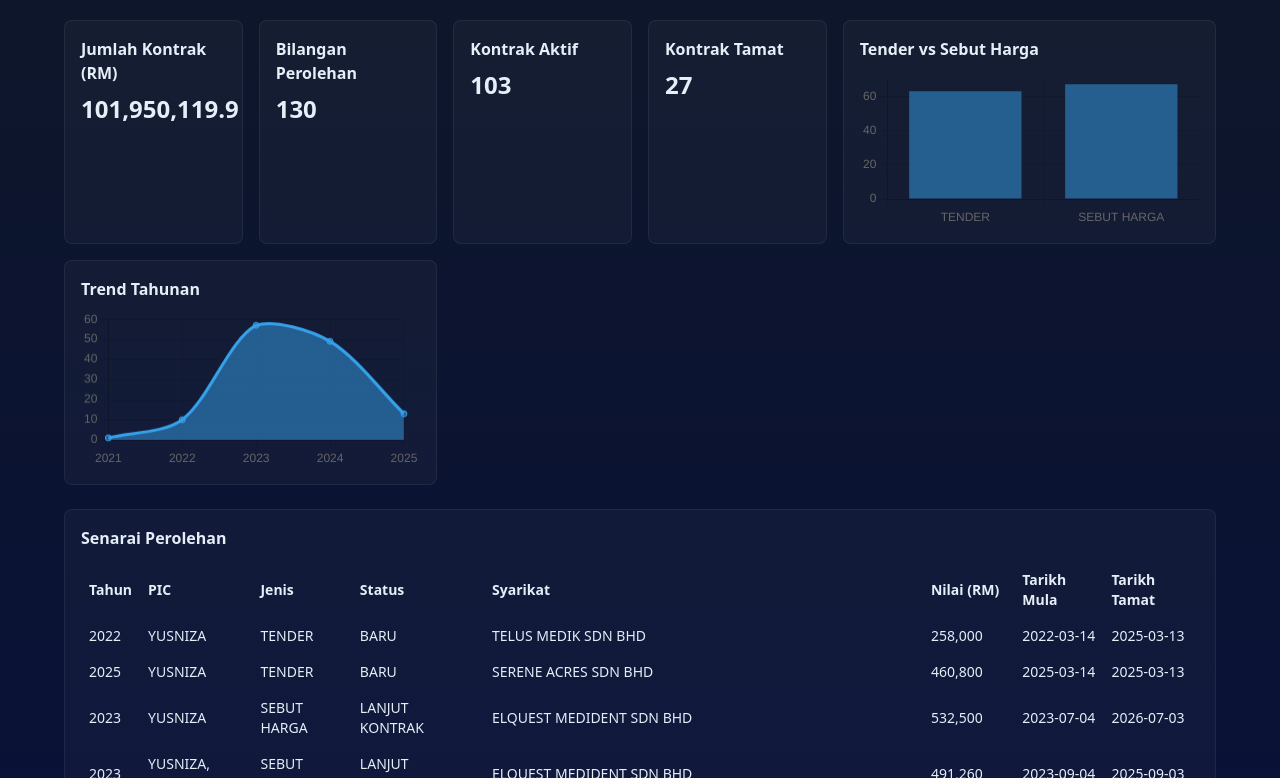
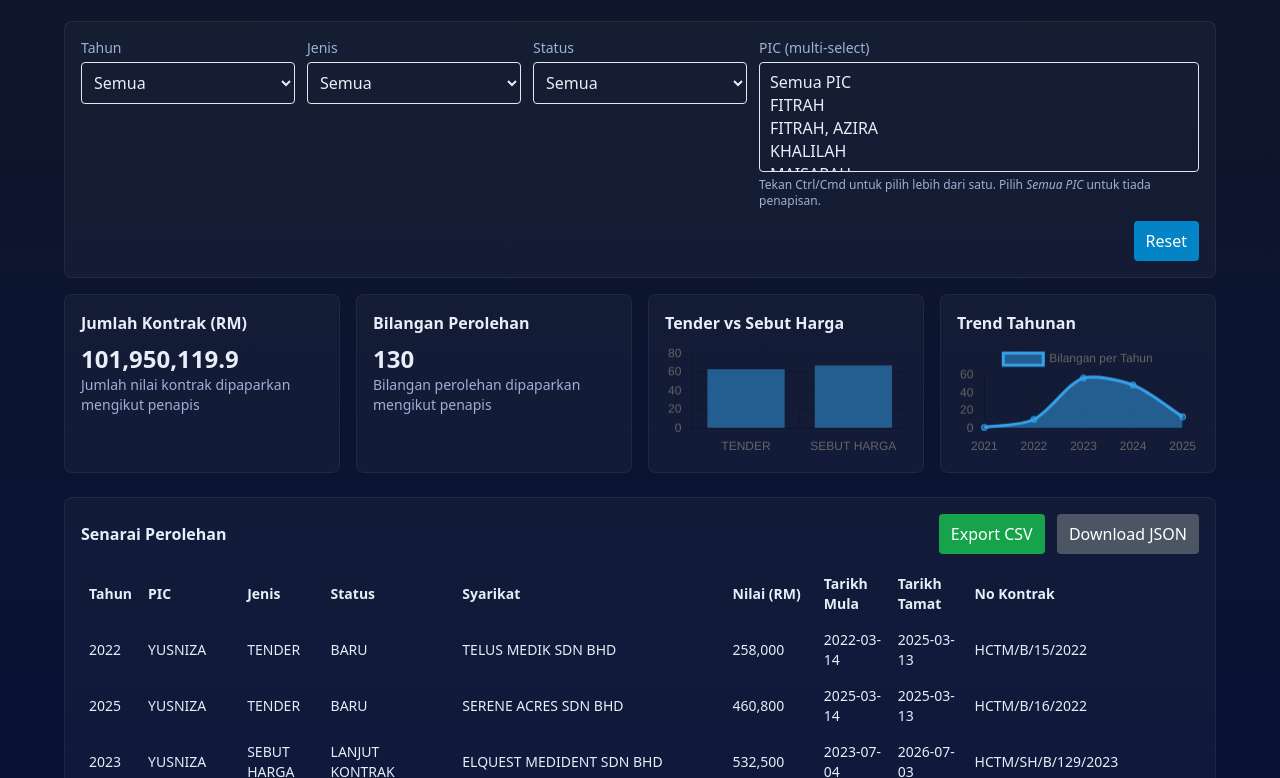
Before and after one commit to nazli830203/DASHBOARD-STOR-PUSAT-2025-v2, a plain HTML site: page index.html in a window 1280 px wide. Shown: the part 84-862 px from the top of the page. Drawn offline with nearby package versions, Linux system fonts and the light colour scheme.

Commit message:
Add files via upload

```diff
--- a/index.html
+++ b/index.html
@@ -12,48 +12,171 @@
     .muted { color: #9fb0d6; }
     table th, table td { border-color: rgba(255,255,255,0.04); }
     .scrollbox { max-height:440px; overflow:auto; }
+    .chip { background: rgba(255,255,255,0.03); padding:6px 10px; border-radius:999px; border:1px solid rgba(255,255,255,0.06); }
   </style>
 </head>
 <body class="p-6 font-sans">
   <div class="max-w-6xl mx-auto">
     <header class="mb-6">
       <h1 class="text-2xl font-semibold">Dashboard Perolehan - Unit Stor HCTM</h1>
-      <p class="muted">Data merangkumi status kontrak aktif dan tamat.</p>
+      <p class="muted">Tema: <strong>Modern Gelap</strong> · Data berdasarkan <code>TARIKH MULA</code></p>
     </header>
 
-    <section class="grid grid-cols-1 lg:grid-cols-6 gap-4">
-      <div class="card p-4 rounded-lg"><h3 class="font-semibold mb-2">Jumlah Kontrak (RM)</h3><div id="cardTotalRM" class="text-2xl font-bold">-</div></div>
-      <div class="card p-4 rounded-lg"><h3 class="font-semibold mb-2">Bilangan Perolehan</h3><div id="cardCount" class="text-2xl font-bold">-</div></div>
-      <div class="card p-4 rounded-lg"><h3 class="font-semibold mb-2">Kontrak Aktif</h3><div id="cardActive" class="text-2xl font-bold">-</div></div>
-      <div class="card p-4 rounded-lg"><h3 class="font-semibold mb-2">Kontrak Tamat</h3><div id="cardExpired" class="text-2xl font-bold">-</div></div>
-      <div class="card p-4 rounded-lg col-span-2"><h3 class="font-semibold mb-2">Tender vs Sebut Harga</h3><canvas id="chartJenis" height="140"></canvas></div>
-      <div class="card p-4 rounded-lg col-span-2"><h3 class="font-semibold mb-2">Trend Tahunan</h3><canvas id="chartTrend" height="140"></canvas></div>
+    <section class="mb-4 card p-4 rounded-lg grid grid-cols-1 md:grid-cols-5 gap-3">
+      <div>
+        <label class="block text-sm muted">Tahun</label>
+        <select id="filterYear" class="mt-1 w-full bg-transparent border rounded p-2"></select>
+      </div>
+      <div>
+        <label class="block text-sm muted">Jenis</label>
+        <select id="filterJenis" class="mt-1 w-full bg-transparent border rounded p-2">
+          <option value="all">Semua</option>
+          <option value="TENDER">Tender</option>
+          <option value="SEBUT HARGA">Sebut Harga</option>
+        </select>
+      </div>
+      <div>
+        <label class="block text-sm muted">Status</label>
+        <select id="filterStatus" class="mt-1 w-full bg-transparent border rounded p-2"><option value="all">Semua</option></select>
+      </div>
+      <div class="md:col-span-2">
+        <label class="block text-sm muted">PIC (multi-select)</label>
+        <select id="filterPIC" multiple size="4" class="mt-1 w-full bg-transparent border rounded p-2"></select>
+        <p class="muted text-xs mt-1">Tekan Ctrl/Cmd untuk pilih lebih dari satu. Pilih <em>Semua PIC</em> untuk tiada penapisan.</p>
+      </div>
+      <div class="md:col-span-5 text-right">
+        <button id="btnReset" class="px-3 py-2 bg-sky-600 rounded text-white">Reset</button>
+      </div>
+    </section>
+
+    <section class="grid grid-cols-1 lg:grid-cols-4 gap-4">
+      <div class="card p-4 rounded-lg">
+        <h3 class="font-semibold mb-2">Jumlah Kontrak (RM)</h3>
+        <div id="cardTotalRM" class="text-2xl font-bold">-</div>
+        <div class="muted text-sm">Jumlah nilai kontrak dipaparkan mengikut penapis</div>
+      </div>
+      <div class="card p-4 rounded-lg">
+        <h3 class="font-semibold mb-2">Bilangan Perolehan</h3>
+        <div id="cardCount" class="text-2xl font-bold">-</div>
+        <div class="muted text-sm">Bilangan perolehan dipaparkan mengikut penapis</div>
+      </div>
+      <div class="card p-4 rounded-lg">
+        <h3 class="font-semibold mb-2">Tender vs Sebut Harga</h3>
+        <canvas id="chartJenis" height="140"></canvas>
+      </div>
+      <div class="card p-4 rounded-lg">
+        <h3 class="font-semibold mb-2">Trend Tahunan</h3>
+        <canvas id="chartTrend" height="140"></canvas>
+      </div>
     </section>
 
     <section class="mt-6 card p-4 rounded-lg">
-      <h3 class="font-semibold mb-3">Senarai Perolehan</h3>
+      <div class="flex justify-between items-center mb-3">
+        <h3 class="font-semibold">Senarai Perolehan</h3>
+        <div>
+          <button id="btnExport" class="px-3 py-2 bg-green-600 rounded text-white mr-2">Export CSV</button>
+          <button id="btnDownloadJSON" class="px-3 py-2 bg-gray-600 rounded text-white">Download JSON</button>
+        </div>
+      </div>
       <div class="scrollbox">
         <table class="min-w-full text-sm">
           <thead class="text-left sticky top-0 bg-transparent">
-            <tr><th class="p-2">Tahun</th><th class="p-2">PIC</th><th class="p-2">Jenis</th><th class="p-2">Status</th><th class="p-2">Syarikat</th><th class="p-2">Nilai (RM)</th><th class="p-2">Tarikh Mula</th><th class="p-2">Tarikh Tamat</th></tr>
-          </thead><tbody id="tableBody"></tbody>
+            <tr>
+              <th class="p-2">Tahun</th><th class="p-2">PIC</th><th class="p-2">Jenis</th><th class="p-2">Status</th><th class="p-2">Syarikat</th><th class="p-2">Nilai (RM)</th><th class="p-2">Tarikh Mula</th><th class="p-2">Tarikh Tamat</th><th class="p-2">No Kontrak</th>
+            </tr>
+          </thead>
+          <tbody id="tableBody"></tbody>
         </table>
       </div>
     </section>
+
+    <footer class="mt-6 muted text-sm">Fail siap untuk upload ke GitHub Pages. Generated: 2025-10-06T08:01:16.007074 UTC</footer>
   </div>
 
 <script>
 async function loadData(){ const res = await fetch('data.json'); return res.json(); }
-function formatRM(v){ return v?Number(v).toLocaleString():'-'; }
-function countActive(rows){ const now=new Date(); return rows.filter(r=>r.tarikh_tamat && new Date(r.tarikh_tamat)>=now).length; }
-function countExpired(rows){ const now=new Date(); return rows.filter(r=>r.tarikh_tamat && new Date(r.tarikh_tamat)<now).length; }
-function renderTable(rows){ const tb=document.getElementById('tableBody'); tb.innerHTML=''; rows.forEach(r=>{ tb.innerHTML+=`<tr><td class='p-2'>${r.tahun||''}</td><td class='p-2'>${r.pic||''}</td><td class='p-2'>${r.jenis||''}</td><td class='p-2'>${r.status||''}</td><td class='p-2'>${r.syarikat||''}</td><td class='p-2'>${formatRM(r.nilai_kontrak_rm)}</td><td class='p-2'>${r.tarikh_mula?.slice(0,10)||''}</td><td class='p-2'>${r.tarikh_tamat?.slice(0,10)||''}</td></tr>` }); }
-function aggregateSumRM(rows){ return rows.reduce((s,r)=>s+(r.nilai_kontrak_rm?Number(r.nilai_kontrak_rm):0),0); }
-function aggregateBy(rows,key){ const map={}; rows.forEach(r=>{const k=r[key]||'LAIN'; map[k]=(map[k]||0)+1;}); return {labels:Object.keys(map),values:Object.values(map)}; }
-function trendPerYear(rows){ const map={}; rows.forEach(r=>{const y=r.tahun||'LAIN'; map[y]=(map[y]||0)+1;}); const keys=Object.keys(map).filter(k=>k!=='LAIN').sort(); return {labels:keys,values:keys.map(k=>map[k])}; }
-let CH={};
-async function main(){ const rows=await loadData(); document.getElementById('cardCount').textContent=rows.length; document.getElementById('cardTotalRM').textContent=formatRM(aggregateSumRM(rows)); document.getElementById('cardActive').textContent=countActive(rows); document.getElementById('cardExpired').textContent=countExpired(rows); renderTable(rows); const byJenis=aggregateBy(rows,'jenis'); const trend=trendPerYear(rows); const ctxJ=document.getElementById('chartJenis').getContext('2d'); const ctxT=document.getElementById('chartTrend').getContext('2d'); CH.j=new Chart(ctxJ,{type:'bar',data:{labels:byJenis.labels,datasets:[{data:byJenis.values}]},options:{plugins:{legend:{display:false}}}}); CH.t=new Chart(ctxT,{type:'line',data:{labels:trend.labels,datasets:[{data:trend.values,fill:true,tension:0.3}]},options:{plugins:{legend:{display:false}}}}); }
+
+function uniq(arr){ return [...new Set(arr)].filter(x=>x!==null && x!==undefined && x!==''); }
+function formatRM(v){ if(v===null||v===undefined) return ''; return Number(v).toLocaleString(); }
+function toCSV(rows){ if(!rows || rows.length===0) return ''; const keys = Object.keys(rows[0]); const esc = v=>('"'+(''+(v===null||v===undefined?'':v)).replace(/"/g,'""')+'"'); const lines = [keys.map(esc).join(',')]; rows.forEach(r=>{ lines.push(keys.map(k=>esc(r[k])).join(',')); }); return lines.join('\n'); }
+
+function prepareData(raw){
+  return raw.map(r=>({ sheet:r.sheet||'', pic:r.pic||'', syarikat:r.syarikat||'', tajuk:r.tajuk||'', no_kontrak:r.no_kontrak||'', perolehan_raw:r.perolehan_raw||'', jenis:r.jenis||'', status:r.status||'', tarikh_mula: r.tarikh_mula? new Date(r.tarikh_mula):null, tarikh_tamat: r.tarikh_tamat? new Date(r.tarikh_tamat):null, tahun: r.tahun||null, nilai_kontrak_rm: r.nilai_kontrak_rm||null }));
+}
+
+function renderTable(rows){
+  const tbody = document.getElementById('tableBody'); tbody.innerHTML='';
+  rows.forEach(r=>{
+    const tr = document.createElement('tr');
+    tr.innerHTML = `<td class="p-2">${r.tahun||''}</td><td class="p-2">${r.pic||''}</td><td class="p-2">${r.jenis||''}</td><td class="p-2">${r.status||''}</td><td class="p-2">${r.syarikat||''}</td><td class="p-2">${formatRM(r.nilai_kontrak_rm)}</td><td class="p-2">${r.tarikh_mula? r.tarikh_mula.toISOString().slice(0,10):''}</td><td class="p-2">${r.tarikh_tamat? r.tarikh_tamat.toISOString().slice(0,10):''}</td><td class="p-2">${r.no_kontrak||''}</td>`;
+    tbody.appendChild(tr);
+  });
+}
+
+function aggregateCount(rows){ return rows.length; }
+function aggregateSumRM(rows){ return rows.reduce((s,r)=> s + (r.nilai_kontrak_rm? Number(r.nilai_kontrak_rm):0), 0); }
+
+function aggregateBy(rows, key){
+  const map={}; rows.forEach(r=>{ const k = r[key] || 'LAIN'; map[k] = (map[k]||0)+1; }); return { labels: Object.keys(map), values: Object.values(map) };
+}
+function trendPerYear(rows){
+  const map = {}; rows.forEach(r=>{ const y = r.tahun||'LAIN'; map[y] = (map[y]||0)+1; }); const keys = Object.keys(map).filter(k=>k!=='LAIN').sort((a,b)=>a-b); return { labels: keys, values: keys.map(k=>map[k]||0) };
+}
+
+let GLOBAL={raw:[], data:[]}, CH={};
+
+async function main(){
+  const raw = await loadData(); GLOBAL.raw = raw; GLOBAL.data = prepareData(raw);
+
+  const years = uniq(GLOBAL.data.map(d=>d.tahun)).sort((a,b)=>a-b);
+  const fy = document.getElementById('filterYear'); fy.innerHTML = '<option value="all">Semua</option>' + years.map(y=>`<option value="${y}">${y}</option>`).join('');
+
+  const pics = uniq(GLOBAL.data.map(d=>d.pic)).sort();
+  const fp = document.getElementById('filterPIC'); fp.innerHTML = '<option value="all">Semua PIC</option>' + pics.map(p=>`<option value="${p}">${p}</option>`).join('');
+
+  const statuses = uniq(GLOBAL.data.map(d=>d.status)).sort();
+  const fs = document.getElementById('filterStatus'); fs.innerHTML = '<option value="all">Semua</option>' + statuses.map(s=>`<option value="${s}">${s}</option>`).join('');
+
+  document.getElementById('filterYear').addEventListener('change', applyFiltersAndRender);
+  document.getElementById('filterJenis').addEventListener('change', applyFiltersAndRender);
+  document.getElementById('filterStatus').addEventListener('change', applyFiltersAndRender);
+  document.getElementById('filterPIC').addEventListener('change', applyFiltersAndRender);
+  document.getElementById('btnReset').addEventListener('click', ()=>{ document.getElementById('filterYear').value='all'; document.getElementById('filterJenis').value='all'; document.getElementById('filterStatus').value='all'; document.getElementById('filterPIC').value='all'; applyFiltersAndRender(); });
+  document.getElementById('btnExport').addEventListener('click', ()=>{ const rows = currentFiltered(); const csv = toCSV(rows); const blob = new Blob([csv], {type:'text/csv;charset=utf-8;'}); const url = URL.createObjectURL(blob); const a=document.createElement('a'); a.href=url; a.download='hctm_export.csv'; a.click(); URL.revokeObjectURL(url); });
+  document.getElementById('btnDownloadJSON').addEventListener('click', ()=>{ const rows = currentFiltered(); const blob = new Blob([JSON.stringify(rows,null,2)], {type:'application/json'}); const url = URL.createObjectURL(blob); const a=document.createElement('a'); a.href=url; a.download='hctm_export.json'; a.click(); URL.revokeObjectURL(url); });
+
+  applyFiltersAndRender();
+}
+
+function currentFiltered(){
+  const fy = document.getElementById('filterYear').value;
+  const fj = document.getElementById('filterJenis').value;
+  const fs = document.getElementById('filterStatus').value;
+  const fp = Array.from(document.getElementById('filterPIC').selectedOptions).map(o=>o.value).filter(v=>v!=='all');
+  let rows = GLOBAL.data.filter(d=> d.tahun !== null );
+  if(fy!=='all') rows = rows.filter(r=> String(r.tahun) === String(fy));
+  if(fj!=='all') rows = rows.filter(r=> r.jenis === fj);
+  if(fs!=='all') rows = rows.filter(r=> r.status === fs);
+  if(fp.length>0) rows = rows.filter(r=> fp.includes(r.pic));
+  return rows;
+}
+
+function applyFiltersAndRender(){
+  const rows = currentFiltered();
+  document.getElementById('cardCount').textContent = aggregateCount(rows);
+  document.getElementById('cardTotalRM').textContent = formatRM(aggregateSumRM(rows));
+  renderTable(rows);
+  const byJenis = aggregateBy(rows, 'jenis');
+  const trend = trendPerYear(rows);
+  if(CH.j) CH.j.destroy(); if(CH.t) CH.t.destroy();
+  const ctxJ = document.getElementById('chartJenis').getContext('2d');
+  CH.j = new Chart(ctxJ, { type:'bar', data:{ labels: byJenis.labels, datasets:[{ label:'Bilangan', data: byJenis.values }] }, options:{ responsive:true, plugins:{ legend:{ display:false } } } });
+  const ctxT = document.getElementById('chartTrend').getContext('2d');
+  CH.t = new Chart(ctxT, { type:'line', data:{ labels: trend.labels, datasets:[{ label:'Bilangan per Tahun', data: trend.values, fill:true, tension:0.3 }] }, options:{ responsive:true } });
+}
+
 main();
+
 </script>
 </body>
 </html>
```
Also changed, not shown: 1 other file.
